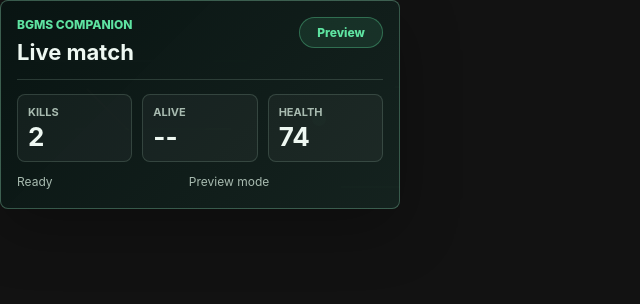
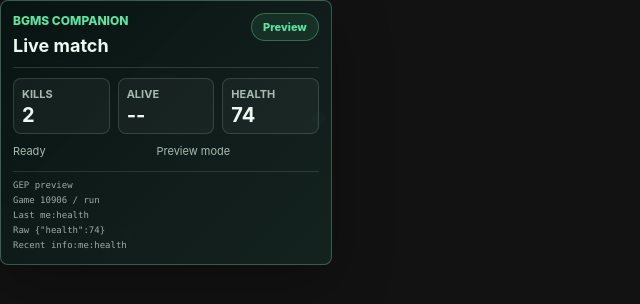
Before and after one commit to ka6865/BGMS-overwolf, a browser extension: page overwolf-app/in-game.html in a window 1280 px wide. Shown: the whole page, without its empty margins (0-640 px from the left). Drawn offline with Linux system fonts and the light colour scheme.

Commit message:
Add overlay debug diagnostics

```diff
--- a/overwolf-app/in-game.html
+++ b/overwolf-app/in-game.html
@@ -35,6 +35,14 @@
         <span id="weapon-state">Weapon state unknown</span>
         <span id="last-event">No live events yet</span>
       </section>
+
+      <section class="debug-panel" aria-label="Debug state">
+        <span id="debug-gep">GEP idle</span>
+        <span id="debug-game">Game --</span>
+        <span id="debug-last">Last --</span>
+        <span id="debug-raw">Raw --</span>
+        <span id="debug-recent">Recent --</span>
+      </section>
     </main>
 
     <script src="in-game.js"></script>
--- a/overwolf-app/in-game.js
+++ b/overwolf-app/in-game.js
@@ -10,7 +10,14 @@
     lastEvent: "Preview mode",
     matchStartedAt: new Date().toISOString(),
     matchEnded: false,
-    gepStatus: "preview"
+    gepStatus: "preview",
+    detectedGameId: 10906,
+    detectedGameRunning: true,
+    lastFeature: "me",
+    lastKey: "health",
+    lastRawValue: "{\"health\":74}",
+    lastGepEventName: "",
+    recentUpdates: ["info:me:health"]
   };
 
   var elements = {};
@@ -24,6 +31,11 @@
     elements.health = document.getElementById("health");
     elements.weaponState = document.getElementById("weapon-state");
     elements.lastEvent = document.getElementById("last-event");
+    elements.debugGep = document.getElementById("debug-gep");
+    elements.debugGame = document.getElementById("debug-game");
+    elements.debugLast = document.getElementById("debug-last");
+    elements.debugRaw = document.getElementById("debug-raw");
+    elements.debugRecent = document.getElementById("debug-recent");
   }
 
   function render(state) {
@@ -40,6 +52,11 @@
     elements.health.textContent = state.health === null || state.health === undefined ? "--" : String(state.health);
     elements.weaponState.textContent = state.weaponState || "Weapon state unknown";
     elements.lastEvent.textContent = state.lastEvent || "No live events yet";
+    elements.debugGep.textContent = "GEP " + (state.gepStatus || "idle");
+    elements.debugGame.textContent = "Game " + (state.detectedGameId || "--") + " / " + (state.detectedGameRunning ? "run" : "off");
+    elements.debugLast.textContent = "Last " + (state.lastFeature || "-") + ":" + (state.lastKey || state.lastGepEventName || "-");
+    elements.debugRaw.textContent = "Raw " + (state.lastRawValue || "--");
+    elements.debugRecent.textContent = "Recent " + ((state.recentUpdates || []).join(" | ") || "--");
   }
 
   function subscribeToController() {
--- a/overwolf-app/styles.css
+++ b/overwolf-app/styles.css
@@ -121,9 +121,9 @@ h1 {
 }
 
 .overlay-card {
-  width: 400px;
-  min-height: 196px;
-  padding: 16px;
+  width: 332px;
+  min-height: 212px;
+  padding: 12px;
   border: 1px solid rgba(151, 231, 191, 0.32);
   border-radius: 8px;
   background:
@@ -136,25 +136,25 @@ h1 {
   display: flex;
   align-items: flex-start;
   justify-content: space-between;
-  gap: 16px;
-  padding-bottom: 14px;
+  gap: 12px;
+  padding-bottom: 10px;
   border-bottom: 1px solid var(--line);
 }
 
 .overlay-header h1 {
   margin: 0;
-  font-size: 22px;
+  font-size: 18px;
   line-height: 1.15;
 }
 
 .phase-pill {
-  min-width: 84px;
-  padding: 7px 10px;
+  min-width: 68px;
+  padding: 6px 8px;
   border: 1px solid rgba(94, 227, 161, 0.35);
   border-radius: 999px;
   background: rgba(94, 227, 161, 0.1);
   color: var(--mint);
-  font-size: 12px;
+  font-size: 11px;
   font-weight: 800;
   text-align: center;
 }
@@ -162,13 +162,13 @@ h1 {
 .metric-grid {
   display: grid;
   grid-template-columns: repeat(3, minmax(0, 1fr));
-  gap: 10px;
-  margin-top: 14px;
+  gap: 8px;
+  margin-top: 10px;
 }
 
 .metric {
-  min-height: 68px;
-  padding: 10px;
+  min-height: 52px;
+  padding: 8px;
   border: 1px solid var(--line);
   border-radius: 8px;
   background: rgba(255, 255, 255, 0.04);
@@ -184,18 +184,18 @@ h1 {
 
 .metric strong {
   display: block;
-  margin-top: 5px;
-  font-size: 26px;
+  margin-top: 4px;
+  font-size: 20px;
   line-height: 1;
 }
 
 .status-row {
   display: grid;
   grid-template-columns: minmax(0, 1fr) minmax(0, 1.2fr);
-  gap: 10px;
-  margin-top: 12px;
+  gap: 8px;
+  margin-top: 10px;
   color: var(--muted);
-  font-size: 12px;
+  font-size: 11px;
 }
 
 .status-row span {
@@ -204,3 +204,22 @@ h1 {
   text-overflow: ellipsis;
   white-space: nowrap;
 }
+
+.debug-panel {
+  display: grid;
+  gap: 3px;
+  margin-top: 9px;
+  padding-top: 8px;
+  border-top: 1px solid rgba(165, 197, 181, 0.16);
+  color: rgba(210, 229, 219, 0.72);
+  font-family: ui-monospace, "SFMono-Regular", Consolas, monospace;
+  font-size: 9px;
+  line-height: 1.25;
+}
+
+.debug-panel span {
+  overflow: hidden;
+  min-height: 12px;
+  text-overflow: ellipsis;
+  white-space: nowrap;
+}
```
Also changed, not shown: overwolf-app/background.js (+130 -13 lines), overwolf-app/manifest.json, 1 other file.
